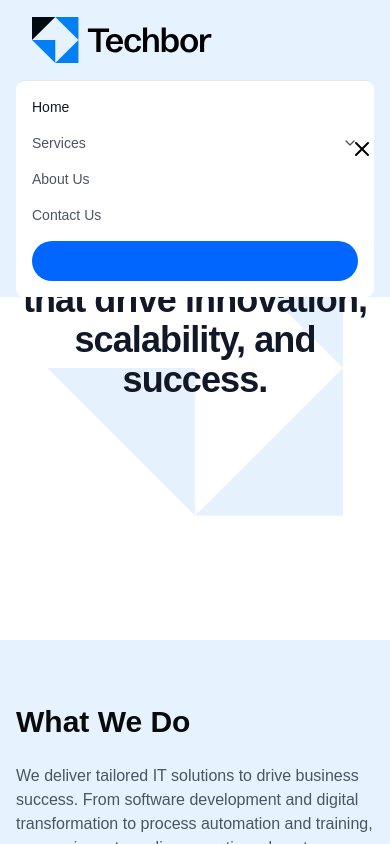
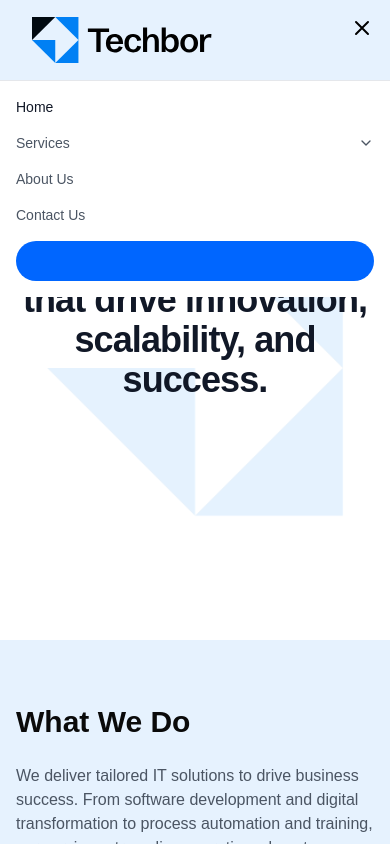
Before and after one commit to oyenolaphilipinc/rayna-ui, a React (Vite) app: page /about in a window 390 px wide. Both pictures are taken after a click on the button 362 px from the left and 40 px from the top of the page. Shown: the top 844 px of the page. Built offline with nearby package versions, Linux system fonts and the light colour scheme.

Commit message:
Update Navbar.tsx

```diff
--- a/src/components/Navbar.tsx
+++ b/src/components/Navbar.tsx
@@ -92,10 +92,11 @@ export function Header({ button }: Props) {
               </button>
             )}
           </div>
+        </div>
 
         {/* Hamburger Icon */}
         <button
-            className="md:hidden inline-flex items-center justify-center rounded-md text-black focus:outline-none absolute right-4 top-1/2 transform -translate-y-1/2"
+          className="md:hidden inline-flex items-center justify-center rounded-md text-black focus:outline-none absolute right-4 top-4"
           onClick={() => setIsMobileMenuOpen(!isMobileMenuOpen)}
         >
           <svg
@@ -114,11 +115,10 @@ export function Header({ button }: Props) {
           </svg>
         </button>
       </div>
-
       {/* Mobile Navigation */}
       {isMobileMenuOpen && (
-          <div className="md:hidden">
-            <nav className="flex flex-col space-y-4 p-4 border-t border-gray-200 bg-white rounded-lg">
+        <div className="md:hidden absolute top-20 left-0 right-0 bg-white">
+          <nav className="flex flex-col space-y-4 p-4 border-t border-gray-200">
             <a href="/" className="text-sm font-medium text-gray-900">
               Home
             </a>
@@ -173,7 +173,6 @@ export function Header({ button }: Props) {
           </nav>
         </div>
       )}
-      </div>
     </header>
   )
 }
```
Lines whose indentation alone changed are shown as unchanged.
